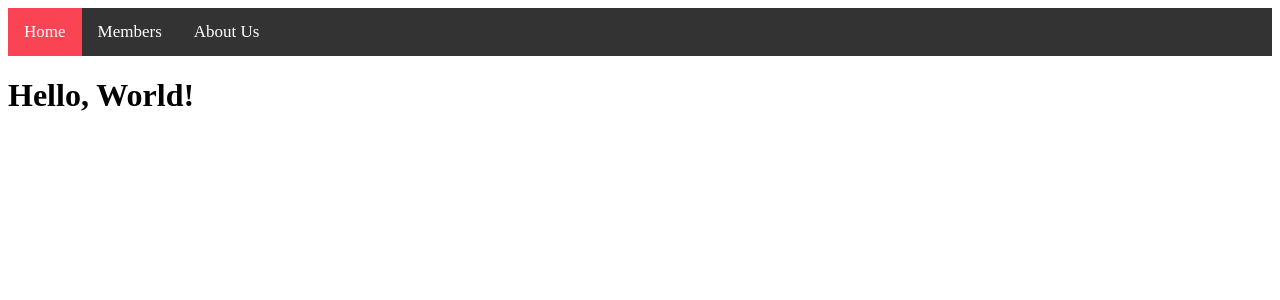
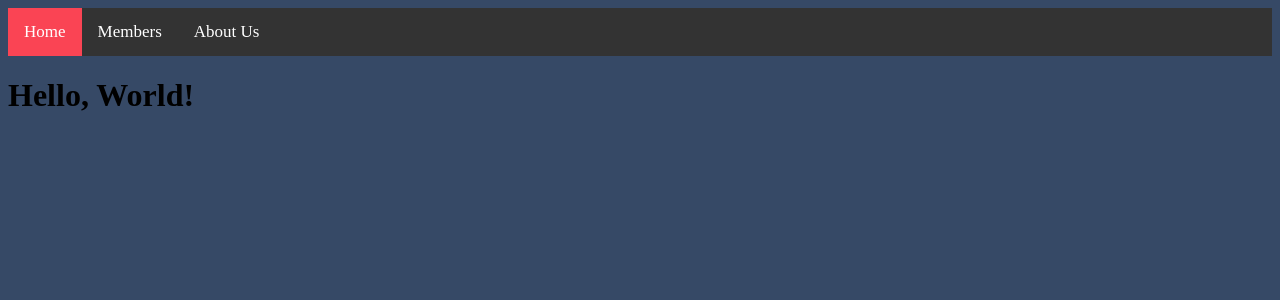
Before and after one commit to christeng12/valorant-wnt, a Flask app: page / in a window 1280 px wide. Shown: the top 300 px of the page. Run offline with Flask 2, Linux system fonts and the light colour scheme.

Commit message:
added background color

```diff
--- a/static/styles/navbar.css
+++ b/static/styles/navbar.css
@@ -1,3 +1,6 @@
+body {
+  background-color: #364966;
+}
 
 .topnav {
     background-color: #333;
```
